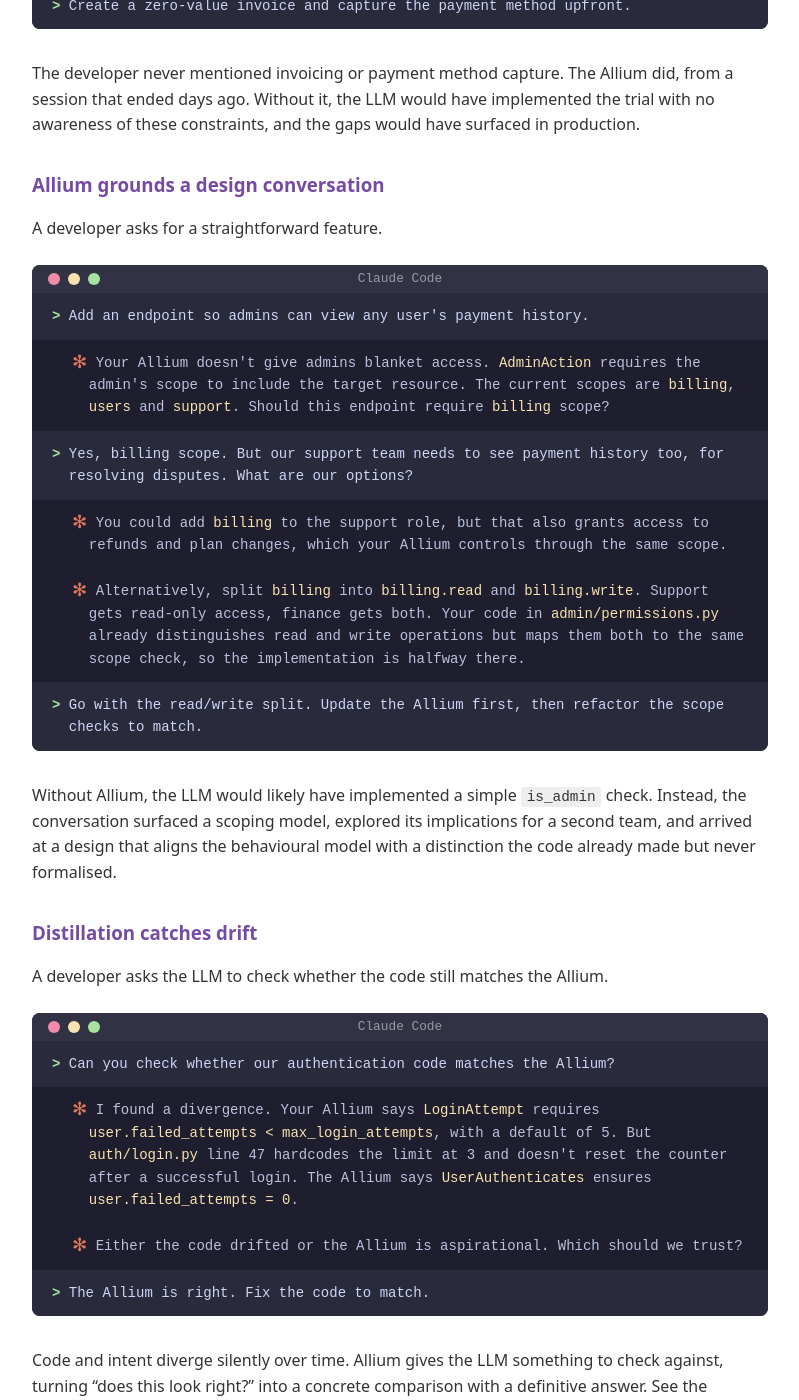
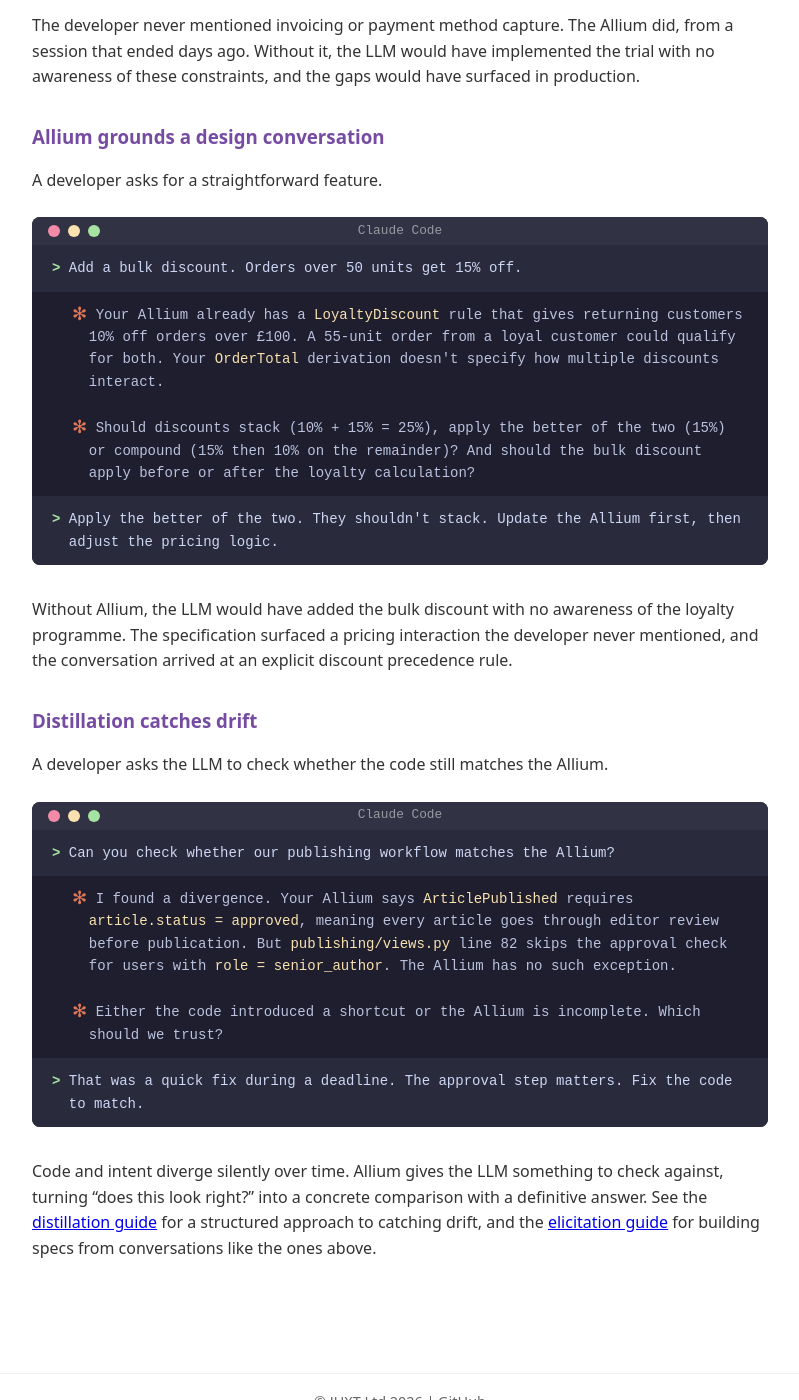
Before and after one commit to juxt/allium, a Jekyll site: the page built from usage.md, in a window 1280 px wide and 1400 px high, scrolled down 1867 px. Shown: the whole window, without its empty margins (240-1039 px from the left). Built offline with Jekyll 4.4.1, drawn with Linux system fonts in a browser that asks for light colours; some of the changed text lies outside the part shown.

```diff
--- a/usage.md
+++ b/usage.md
@@ -42,7 +42,7 @@ The [elicitation guide](https://github.com/juxt/allium/blob/main/elicitation.md)
 
 ### Allium surfaces implications you missed
 
-A customer's account was suspended for a terms of service violation. They've appealed and the team wants to let them back in.
+A booking platform wants to add self-service rescheduling.
 
 <div class="terminal">
   <div class="terminal-titlebar">
@@ -55,21 +55,21 @@ A customer's account was suspended for a terms of service violation. They've app
   </div>
   <div class="terminal-body">
     <div class="turn user">
-      <span class="prompt">&gt;</span> A customer says they can't reset their password. Their account was suspended last month but they've appealed and we want to let them back in. Can you enable password reset for suspended users?
+      <span class="prompt">&gt;</span> Customers want to reschedule appointments through the app. Add a reschedule option to the booking detail page.
     </div>
     <div class="turn llm">
-      <span class="marker">✻</span> Your Allium requires <code>user.status = active</code> for password resets. This user's status is <code>suspended</code>, so the reset is blocked by design. Reactivating through password reset would bypass your <code>AccountReinstated</code> rule, which requires admin approval and logs an audit trail.
+      <span class="marker">✻</span> Your Allium has a <code>CancellationFee</code> rule: cancellations within 24 hours of the appointment incur a charge. A reschedule is functionally a cancellation followed by a new booking, so rescheduling a same-day appointment would trigger the fee.
     </div>
     <div class="turn llm">
-      <span class="marker">✻</span> Should we reinstate the account through the existing admin flow first, then let them reset their password? Or create a new <code>AccountReinstatedViaAppeal</code> rule that combines both steps with the audit trail intact?
+      <span class="marker">✻</span> Should rescheduling be exempt from the cancellation fee, follow the same 24-hour policy as cancellations or have its own separate policy?
     </div>
     <div class="turn user">
-      <span class="prompt">&gt;</span> Reinstate through the admin flow first. The audit trail matters.
+      <span class="prompt">&gt;</span> Rescheduling should be free if it's to another slot in the same week. Otherwise the cancellation policy applies.
     </div>
   </div>
 </div>
 
-Without Allium, the LLM would have relaxed the status check, accidentally creating a backdoor around an admin control. The behavioural model caught that password reset and account reinstatement are separate concerns with different approval requirements.
+Without Allium, the LLM would have implemented a straightforward reschedule endpoint. The behavioural model caught that a same-day reschedule triggers the cancellation fee, a consequence the developer hadn't considered.
 
 ### Knowledge persists across sessions
 
@@ -117,27 +117,21 @@ A developer asks for a straightforward feature.
   </div>
   <div class="terminal-body">
     <div class="turn user">
-      <span class="prompt">&gt;</span> Add an endpoint so admins can view any user's payment history.
+      <span class="prompt">&gt;</span> Add a bulk discount. Orders over 50 units get 15% off.
     </div>
     <div class="turn llm">
-      <span class="marker">✻</span> Your Allium doesn't give admins blanket access. <code>AdminAction</code> requires the admin's scope to include the target resource. The current scopes are <code>billing</code>, <code>users</code> and <code>support</code>. Should this endpoint require <code>billing</code> scope?
+      <span class="marker">✻</span> Your Allium already has a <code>LoyaltyDiscount</code> rule that gives returning customers 10% off orders over &pound;100. A 55-unit order from a loyal customer could qualify for both. Your <code>OrderTotal</code> derivation doesn't specify how multiple discounts interact.
+    </div>
+    <div class="turn llm">
+      <span class="marker">✻</span> Should discounts stack (10% + 15% = 25%), apply the better of the two (15%) or compound (15% then 10% on the remainder)? And should the bulk discount apply before or after the loyalty calculation?
     </div>
     <div class="turn user">
-      <span class="prompt">&gt;</span> Yes, billing scope. But our support team needs to see payment history too, for resolving disputes. What are our options?
-    </div>
-    <div class="turn llm">
-      <span class="marker">✻</span> You could add <code>billing</code> to the support role, but that also grants access to refunds and plan changes, which your Allium controls through the same scope.
-    </div>
-    <div class="turn llm">
-      <span class="marker">✻</span> Alternatively, split <code>billing</code> into <code>billing.read</code> and <code>billing.write</code>. Support gets read-only access, finance gets both. Your code in <code>admin/permissions.py</code> already distinguishes read and write operations but maps them both to the same scope check, so the implementation is halfway there.
-    </div>
-    <div class="turn user">
-      <span class="prompt">&gt;</span> Go with the read/write split. Update the Allium first, then refactor the scope checks to match.
+      <span class="prompt">&gt;</span> Apply the better of the two. They shouldn't stack. Update the Allium first, then adjust the pricing logic.
     </div>
   </div>
 </div>
 
-Without Allium, the LLM would likely have implemented a simple `is_admin` check. Instead, the conversation surfaced a scoping model, explored its implications for a second team, and arrived at a design that aligns the behavioural model with a distinction the code already made but never formalised.
+Without Allium, the LLM would have added the bulk discount with no awareness of the loyalty programme. The specification surfaced a pricing interaction the developer never mentioned, and the conversation arrived at an explicit discount precedence rule.
 
 ### Distillation catches drift
 
@@ -154,16 +148,16 @@ A developer asks the LLM to check whether the code still matches the Allium.
   </div>
   <div class="terminal-body">
     <div class="turn user">
-      <span class="prompt">&gt;</span> Can you check whether our authentication code matches the Allium?
+      <span class="prompt">&gt;</span> Can you check whether our publishing workflow matches the Allium?
     </div>
     <div class="turn llm">
-      <span class="marker">✻</span> I found a divergence. Your Allium says <code>LoginAttempt</code> requires <code>user.failed_attempts < max_login_attempts</code>, with a default of 5. But <code>auth/login.py</code> line 47 hardcodes the limit at 3 and doesn't reset the counter after a successful login. The Allium says <code>UserAuthenticates</code> ensures <code>user.failed_attempts = 0</code>.
+      <span class="marker">✻</span> I found a divergence. Your Allium says <code>ArticlePublished</code> requires <code>article.status = approved</code>, meaning every article goes through editor review before publication. But <code>publishing/views.py</code> line 82 skips the approval check for users with <code>role = senior_author</code>. The Allium has no such exception.
     </div>
     <div class="turn llm">
-      <span class="marker">✻</span> Either the code drifted or the Allium is aspirational. Which should we trust?
+      <span class="marker">✻</span> Either the code introduced a shortcut or the Allium is incomplete. Which should we trust?
     </div>
     <div class="turn user">
-      <span class="prompt">&gt;</span> The Allium is right. Fix the code to match.
+      <span class="prompt">&gt;</span> That was a quick fix during a deadline. The approval step matters. Fix the code to match.
     </div>
   </div>
 </div>
```
Also changed, not shown: index.md (+2 -2 lines), installation.md (+1 -1 lines), language.md (+6 -10 lines).
